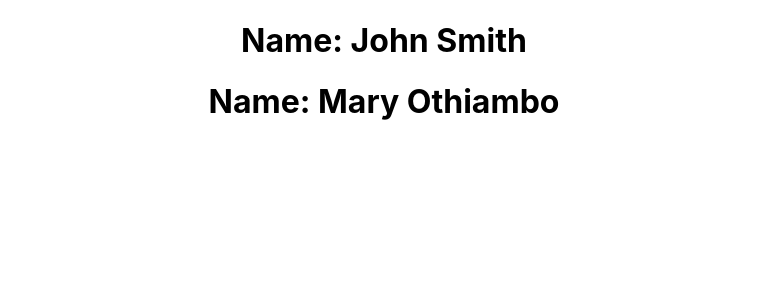
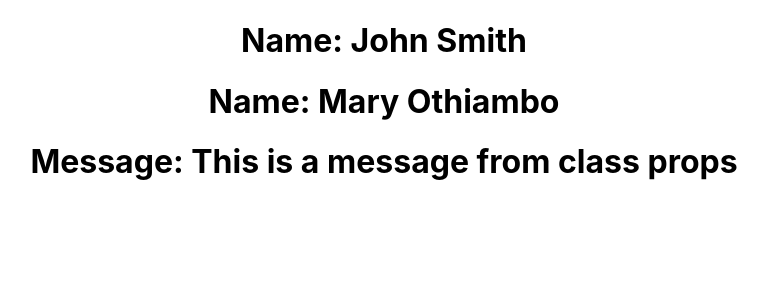
Before and after one commit to Ramas-21/react_tutorial, a React (Create React App) app: page / in a window 1280 px wide. Shown: the top 300 px of the page, without its empty margins (256-1024 px from the left). Built offline with nearby package versions, Linux system fonts and the light colour scheme.

Commit message:
props in a class based component

```diff
--- a/src/App.js
+++ b/src/App.js
@@ -1,10 +1,12 @@
 import './App.css';
 import Profile from './components/Profile';
+import Message from './components/Message';
 function App() {
   return (
     <div className="App">
       <Profile name="John" lastName = "Smith"></Profile>
       <Profile name="Mary" lastName = "Othiambo"></Profile>
+      <Message messageContent = "This is a message from class props"></Message>
     </div>
   );
 }
--- /dev/null
+++ b/src/components/Message.js
@@ -0,0 +1,11 @@
+// PROPS IN A CLASS BASED COMPONENT
+
+import { Component } from "react";
+
+// PROPS ARE IMMUTABLE = READ ONLY = YOU CANNOT CHANGE DATA ASSIGNED TO PROPS
+class Message extends Component {
+  render() {
+    return <h1>Message: {this.props.messageContent}</h1>;
+  }
+}
+export default Message;
```
